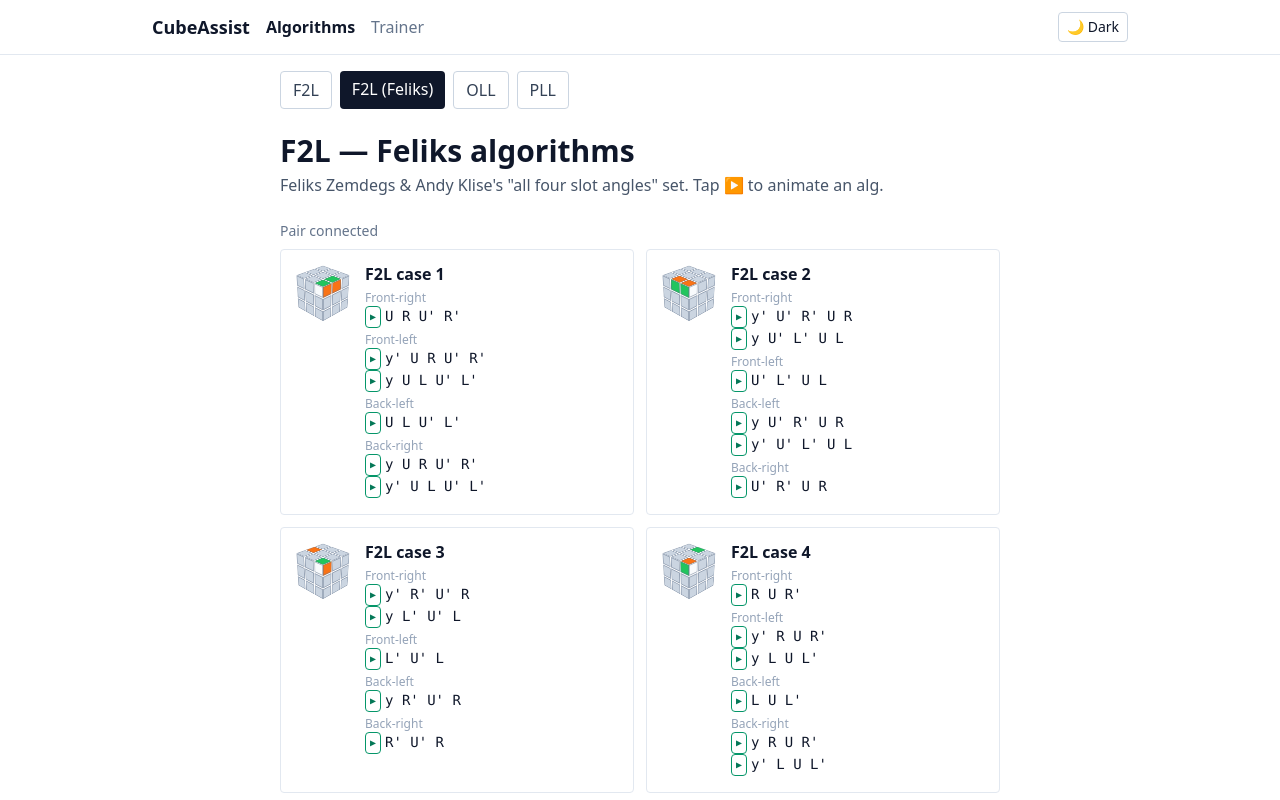
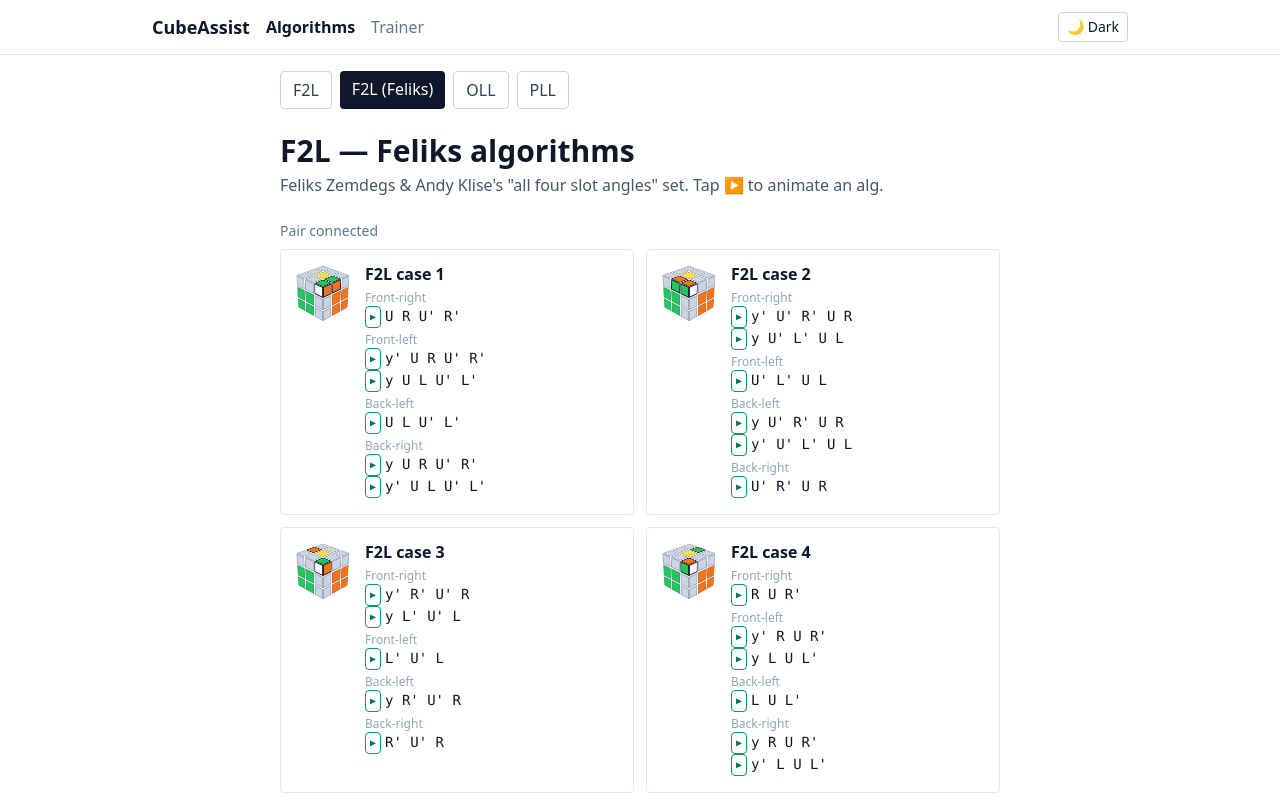
Before and after one commit to jeounggene/cubeassist, a React (Vite) app: page /algorithms/feliks in a window 1280 px wide. Shown: the top 800 px of the page. Built offline with nearby package versions, Linux system fonts and the light colour scheme.

Commit message:
feat(f2l): apply realistic coloring to the picker mini-cubes
Match the big diagram: yellow core + solved F2L (centres, cross, finished pairs)
in real colours, the last layer and empty front-right slot grey, and the pair
bordered so it still stands out for recognition.

```diff
--- a/src/components/MiniF2LCube.tsx
+++ b/src/components/MiniF2LCube.tsx
@@ -1,7 +1,10 @@
 // A small, static isometric F2L cube (U + F + R faces) for the case picker.
 // Valid real-cube scheme (U R F D L B): yellow, orange, green, white, red, blue.
+import { faceletGeometry } from "../lib/facecube";
+
 const COLORS = ["#fde047", "#f97316", "#22c55e", "#f8fafc", "#ef4444", "#3b82f6"];
 const MUTED = "#cbd5e1";
+const GEO = faceletGeometry();
 
 const U_CELLS = [0, 1, 2, 3, 4, 5, 6, 7, 8];
 const F_CELLS = [18, 19, 20, 21, 22, 23, 24, 25, 26];
@@ -9,6 +12,17 @@ const R_CELLS = [9, 10, 11, 12, 13, 14, 15, 16, 17];
 
 const FACE = 36;
 const HALF = FACE / 2;
+
+// Same scheme as the big diagram: the solved F2L (centres + cross + finished
+// pairs) shows real colours; the last layer and the empty front-right slot are
+// grey; the pair is bordered to stand out.
+function isGrey(idx: number): boolean {
+  const p = GEO[idx].pos;
+  const nonzero = (p[0] !== 0 ? 1 : 0) + (p[1] !== 0 ? 1 : 0) + (p[2] !== 0 ? 1 : 0);
+  const isCenter = nonzero === 1;
+  const isFrSlot = p[0] === 1 && p[2] === 1; // the front-right column (target slot)
+  return !isCenter && (p[1] === 1 || isFrSlot);
+}
 
 type Props = { facelets: number[]; highlight?: number[] };
 
@@ -19,15 +33,18 @@ export default function MiniF2LCube({ facelets, highlight = [] }: Props) {
       className="absolute grid grid-cols-3 grid-rows-3"
       style={{ width: FACE, height: FACE, transform, gap: "1px" }}
     >
-      {cells.map((idx) => (
-        <div
-          key={idx}
-          style={{
-            backgroundColor: hl.has(idx) ? COLORS[facelets[idx]] : MUTED,
-            border: "0.5px solid rgba(100,116,139,0.5)",
-          }}
-        />
-      ))}
+      {cells.map((idx) => {
+        const on = hl.has(idx);
+        return (
+          <div
+            key={idx}
+            style={{
+              backgroundColor: on ? COLORS[facelets[idx]] : isGrey(idx) ? MUTED : COLORS[facelets[idx]],
+              border: on ? "1px solid #0f172a" : "0.5px solid rgba(100,116,139,0.5)",
+            }}
+          />
+        );
+      })}
     </div>
   );
   return (
```
